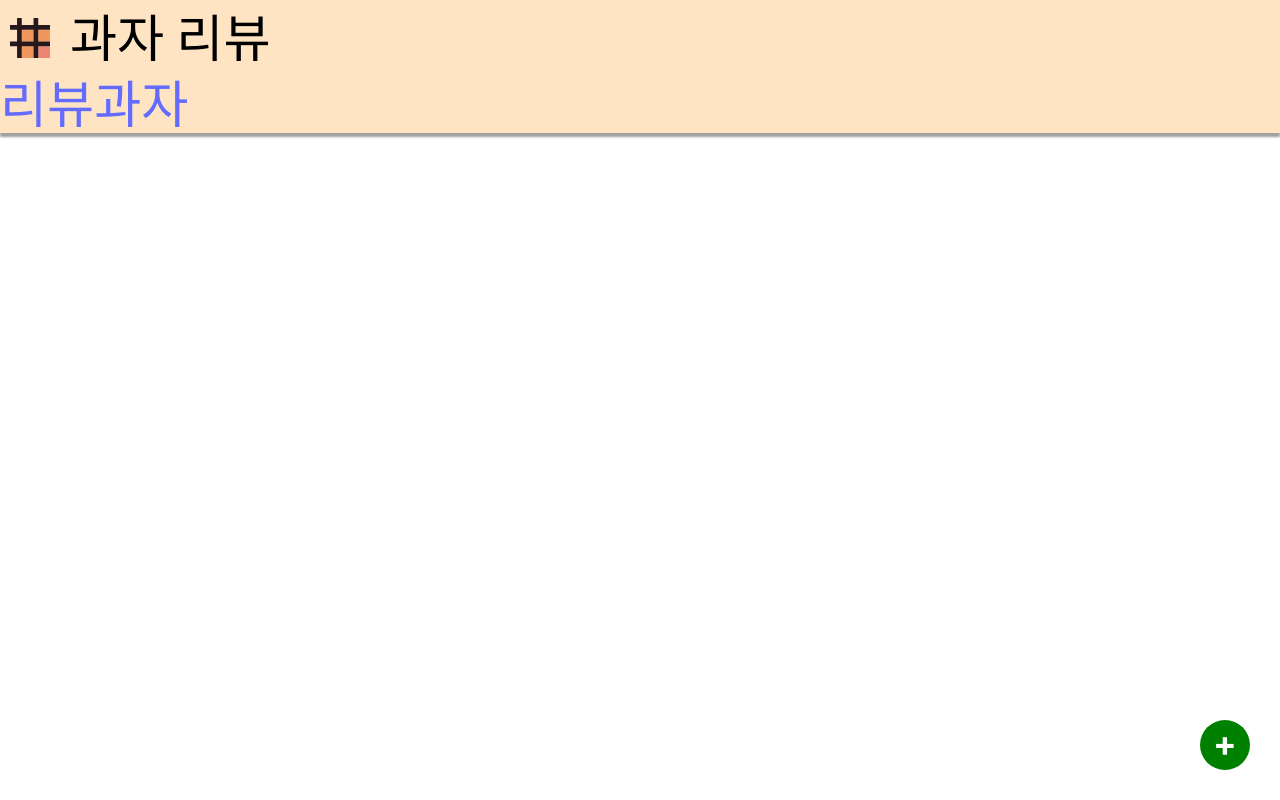
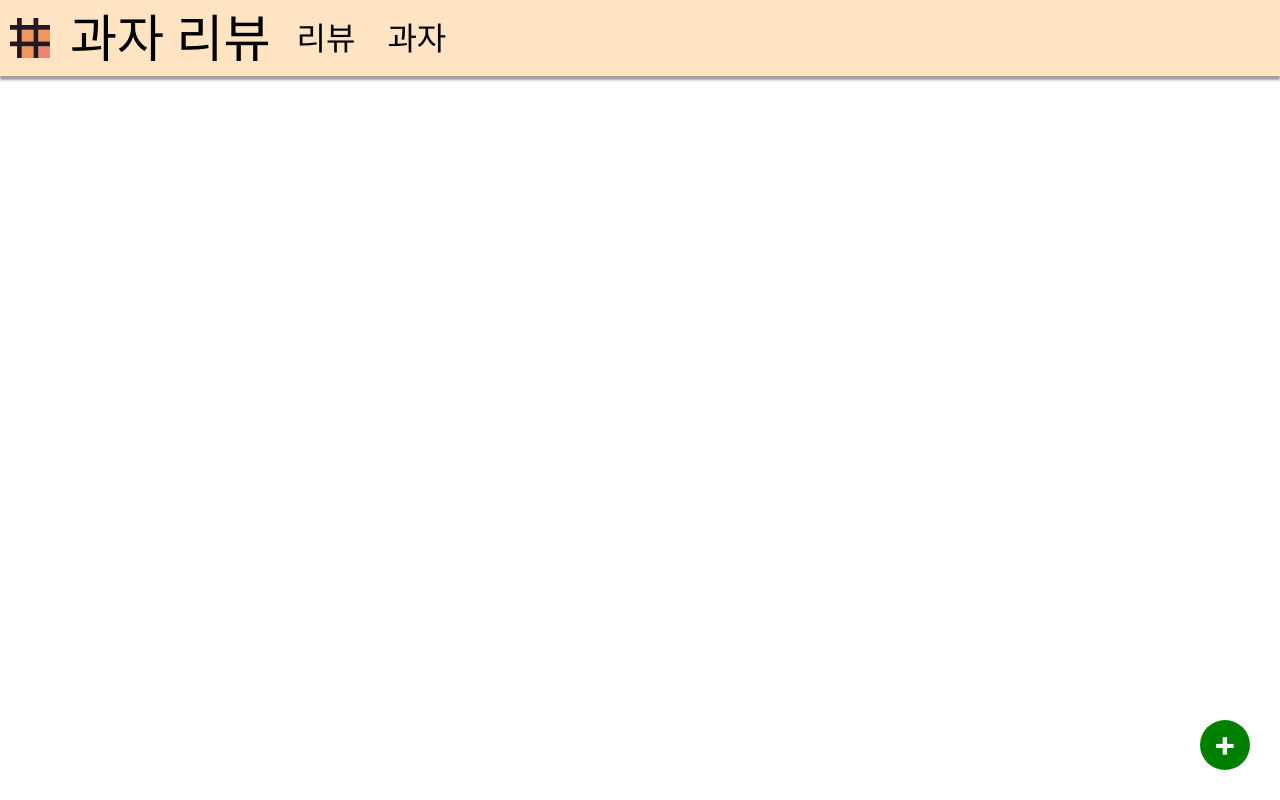
Before and after one commit to ytzka14/waffle-react-hw1, a React (Vite) app: page / in a window 1280 px wide. Built offline with nearby package versions, Linux system fonts and the light colour scheme.

Commit message:
header css fixed

```diff
--- a/src/App.css
+++ b/src/App.css
@@ -52,6 +52,36 @@ textarea {
 
 .invisible-link:hover {
   color: black;
+}
+
+.bold-pagetype {
+	text-decoration: none;
+	color: black;
+	display: inline-flex;
+	align-items: center;
+	width: fit-content;
+	font-weight: bold;
+	font-size: 32px;
+	margin: 16px;
+}
+
+.bold-pagetype:hover {
+	color: black;
+}
+
+.thin-pagetype {
+	text-decoration: none;
+	color: black;
+	display: inline-flex;
+	align-items: center;
+	width: fit-content;
+	font-weight: lighter;
+	font-size: 32px;
+	margin: 16px;
+}
+
+.thin-pagetype:hover {
+	color: black;
 }
 
 .writing-area {
--- a/src/App.tsx
+++ b/src/App.tsx
@@ -6,7 +6,6 @@ function App() {
 
   return (
     <>
-      <Header />
       <Outlet />
     </>
   );
--- a/src/submodules/Header.tsx
+++ b/src/submodules/Header.tsx
@@ -1,7 +1,9 @@
 import waffleLogo from "../assets/icon_intro.svg";
 import { Link } from "react-router-dom";
 
-function Header() {
+function Header(props: {
+	pageType: string
+}) {
   return (
     <>
       <header data-testid="header">
@@ -21,13 +23,13 @@ function Header() {
                 과자 리뷰
               </span>
             </a>
-          </div>
-					<Link to="/">
-						리뷰
-					</Link>
-					<Link to="/snacks">
-						과자
-					</Link>
+						<Link to="/" className={props.pageType === "review" ? "bold-pagetype" : "thin-pagetype"}>
+							리뷰
+						</Link>
+						<Link to="/snacks" className={props.pageType === "review" ? "thin-pagetype" : "bold-pagetype"}>
+							과자
+						</Link>
+					</div>
         </h1>
 				<h4></h4>
       </header>
--- a/src/submodules/NewSnackPage.tsx
+++ b/src/submodules/NewSnackPage.tsx
@@ -47,6 +47,7 @@ const NewSnackPage = () => {
 
 	return (
 		<>
+			<Header pageType="snack"/>
 			<div className="body-title">
 				<h2>
 					새 과자
--- a/src/submodules/ReviewPage.tsx
+++ b/src/submodules/ReviewPage.tsx
@@ -1,4 +1,5 @@
 import { useState, useEffect, useRef } from "react";
+import Header from "./Header.tsx";
 import WriteReviewModal from "./WriteReviewModal";
 import DeleteReviewModal from "./DeleteReviewModal";
 import iconDelete from "../assets/icon_delete.svg";
@@ -171,6 +172,7 @@ const ReviewPage = () => {
 
   return (
     <>
+			<Header pageType="review"/>
       <ul className="review-list" data-testid="review-list">
         {reviews.map((review) => (
           <div className="block" key={review.reviewId} data-testid="review">
@@ -208,7 +210,7 @@ const ReviewPage = () => {
 					<div className="new-menu-item">
 						<Link
 							to="/snacks/new"
-							className="new-link"
+							className="invisible-link"
 						>
 							<span>새 과자</span>
 							<img src={iconSnack} className="small-icon"/>
--- a/src/submodules/SingleSnackPage.tsx
+++ b/src/submodules/SingleSnackPage.tsx
@@ -1,3 +1,4 @@
+import Header from "./Header.tsx";
 import DeleteReviewModal from "./DeleteReviewModal.tsx";
 import { useParams } from "react-router-dom";
 import { useSnackContext, Review } from "../contexts/SnackContext.tsx";
@@ -14,8 +15,8 @@ const SingleSnackPage = () => {
 	const [ editText, setEditText ] = useState("");
 	const [ editTextError, setEditTextError ] = useState("");
 
-	const { snackParam } = useParams();
-	const snack = getSnackById(Number(snackParam));
+	const { id } = useParams();
+	const snack = getSnackById(Number(id));
 
 	const handleText = (e: React.ChangeEvent<HTMLTextAreaElement>) => {
 		setEditText(e.target.value);
@@ -109,6 +110,7 @@ const SingleSnackPage = () => {
 
 	return (
 		<>
+			<Header pageType="snack"/>
 			<div className="snack-block" key={snack?.snackId}>
 				<div className="image-box">
 					<img src={snack?.snackImageUrl} alt={snack?.snackName} className="snack-image"/>
--- a/src/submodules/SnacksPage.tsx
+++ b/src/submodules/SnacksPage.tsx
@@ -1,19 +1,26 @@
+import Header from "./Header.tsx";
 import { useSnackContext } from "../contexts/SnackContext.tsx";
+import { Link } from "react-router-dom"
 
 const SnacksPage = () => {
 	const { snacks, getSnackById, getSnackByName, filterSnacksByName, addSnack, reviews, getReviewById, addReview, removeReview, editReview } = useSnackContext();
 
 	return (
 		<>
+			<Header pageType="snack"/>
 			<ul className="snack-list">
 				{
 					snacks.map((snack) => (
 						<div className="snack-block" key={snack.snackId}>
 							<div className="image-box">
-								<img src={snack.snackImageUrl} alt={snack.snackName} className="snack-image"/>
+								<Link to={"snacks/" + snack.snackId}>
+									<img src={snack.snackImageUrl} alt={snack.snackName} className="snack-image"/>
+								</Link>
 							</div>
 							<div className="text-box">
-								<span className="snack-name-text">{snack.snackName}</span>
+								<Link to={"snacks/" + snack.snackId} className="invisible-link">
+									<span className="snack-name-text">{snack.snackName}</span>
+								</Link>
 								<span className="rate-span">★{snack.snackRate.toFixed(1)}</span>
 							</div>
 						</div>
--- a/src/submodules/WriteReviewModal.tsx
+++ b/src/submodules/WriteReviewModal.tsx
@@ -81,7 +81,7 @@ const WriteReviewModal = (props: {
 					<datalist id="snack-list">
 						{
 							filterSnacksByName(snackName).map((snack) => (
-								<option value={snack.snackName} />
+								<option value={snack.snackName} key={snack.snackId} />
 							))
 						}
 					</datalist>
```
